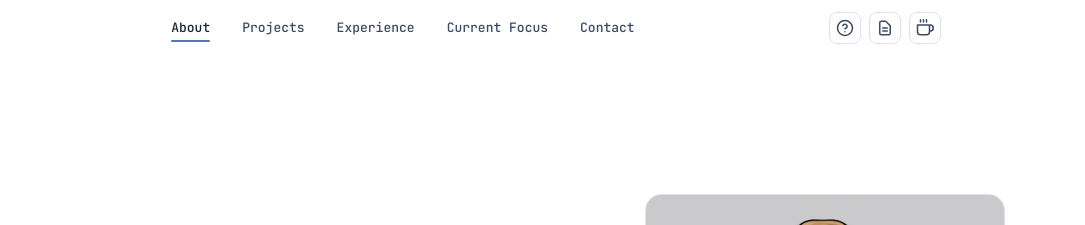
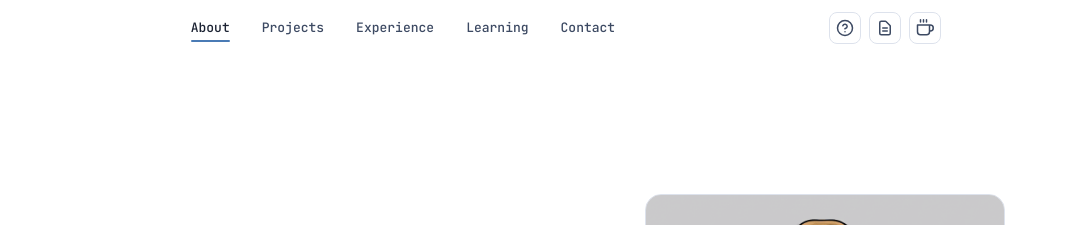
Before and after one commit to pablokoll/portfolio, an Astro site: page / in a window 1280 px wide. Shown: the top 225 px of the page, 195-1280 px from the left. Built offline with nearby package versions, Linux system fonts and the light colour scheme; Astro itself is replaced by a stand-in of ours; a web font is replaced by a local one.

Commit message:
fix(learning): divider label LEARNING, nav label Learning, update nav tooltips to go_to()

```diff
--- a/src/components/Navbar.astro
+++ b/src/components/Navbar.astro
@@ -10,11 +10,11 @@ import Icon from './Icon.astro';
 
     <!-- Center: Nav links (desktop) -->
     <nav class="navbar-links" aria-label="Main navigation">
-      <a href="#hero"       class="nav-link" data-spy="hero"       data-tooltip="scroll_to_about()">About</a>
-      <a href="#projects"   class="nav-link" data-spy="projects"   data-tooltip="scroll_to_projects()">Projects</a>
-      <a href="#experience" class="nav-link" data-spy="experience" data-tooltip="scroll_to_experience()">Experience</a>
-      <a href="#learning"   class="nav-link" data-spy="learning"   data-tooltip="scroll_to_focus()">Current Focus</a>
-      <a href="#contact"    class="nav-link" data-spy="contact"    data-tooltip="scroll_to_contact()">Contact</a>
+      <a href="#hero"       class="nav-link" data-spy="hero"       data-tooltip='go_to("hero")'>About</a>
+      <a href="#projects"   class="nav-link" data-spy="projects"   data-tooltip='go_to("projects")'>Projects</a>
+      <a href="#experience" class="nav-link" data-spy="experience" data-tooltip='go_to("experience")'>Experience</a>
+      <a href="#learning"   class="nav-link" data-spy="learning"   data-tooltip='go_to("learning")'>Learning</a>
+      <a href="#contact"    class="nav-link" data-spy="contact"    data-tooltip='go_to("contact")'>Contact</a>
     </nav>
 
     <!-- Right: Action icons (desktop) + Hamburger (mobile) -->
@@ -94,7 +94,7 @@ import Icon from './Icon.astro';
     <a href="#hero"       class="overlay-link" data-spy="hero">About</a>
     <a href="#projects"   class="overlay-link" data-spy="projects">Projects</a>
     <a href="#experience" class="overlay-link" data-spy="experience">Experience</a>
-    <a href="#learning"   class="overlay-link" data-spy="learning">Current Focus</a>
+    <a href="#learning"   class="overlay-link" data-spy="learning">Learning</a>
     <a href="#contact"    class="overlay-link" data-spy="contact">Contact</a>
   </nav>
 </div>
--- a/src/components/Section.astro
+++ b/src/components/Section.astro
@@ -6,16 +6,17 @@ interface Props {
   index?: number;
   class?: string;
   titleHtml?: string;
+  dividerLabel?: string;
 }
 
-const { id, title, subtitle, index, class: className = '', titleHtml } = Astro.props;
+const { id, title, subtitle, index, class: className = '', titleHtml, dividerLabel } = Astro.props;
 const indexStr = index !== undefined ? String(index).padStart(2, '0') : undefined;
 ---
 
 <section id={id} class:list={['section', className]}>
   {indexStr && !className.includes('section--first') && (
     <div class="section-divider" aria-hidden="true">
-      <span class="section-divider-label">{indexStr} — {title}</span>
+      <span class="section-divider-label">{indexStr} — {dividerLabel ?? title}</span>
     </div>
   )}
   <div class="section-inner">
--- a/src/pages/index.astro
+++ b/src/pages/index.astro
@@ -88,6 +88,7 @@ const data = await getPortfolioData();
       index={3}
       title={data.learning.title}
       subtitle={data.learning.subtitle}
+      dividerLabel="LEARNING"
     >
       <div class="learning-layout">
         <div class="learning-about">
```
